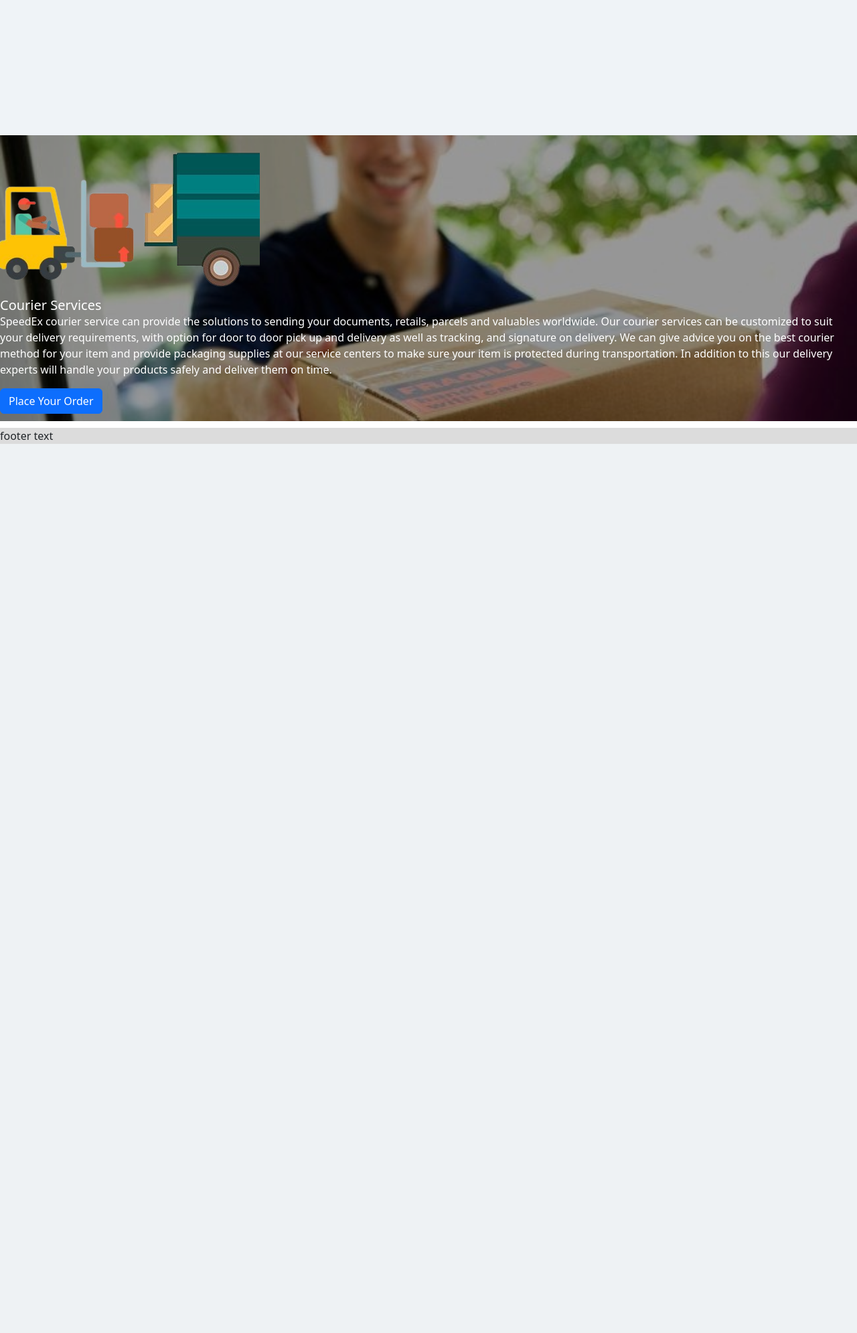
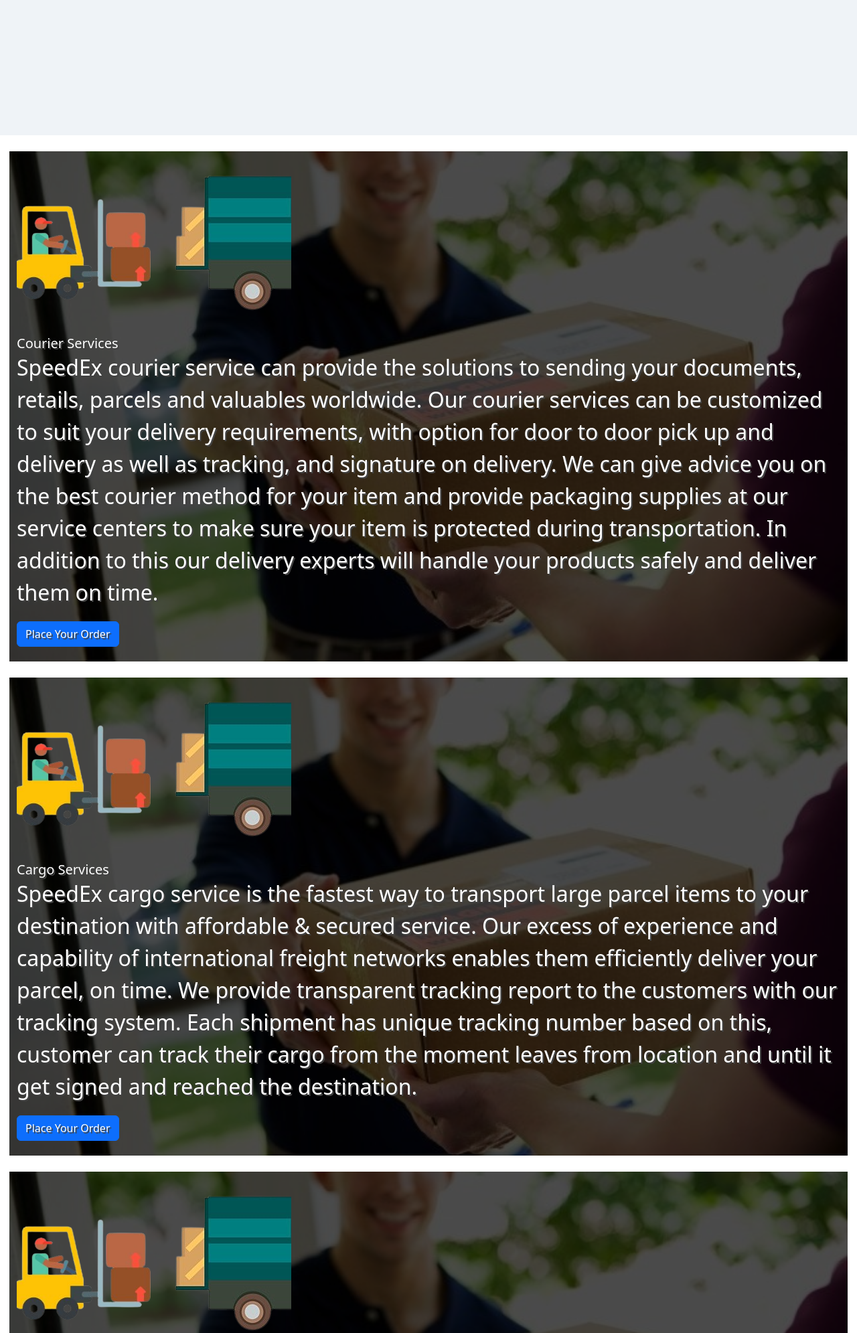
Before and after one commit to shivansh4495/BCA-Project, a Django app: page / in a window 1280 px wide. Shown: the part 598-2589 px from the top of the page at 67% size. Before the commit the page ends 1261 px from the top, so only its background shows below. Run offline with Django 5.2, Linux system fonts and the light colour scheme.

Commit message:
wed-17
homepage front-end completed.

```diff
--- a/courierOperationManagementSystems/homeapp/templates/homePage.html
+++ b/courierOperationManagementSystems/homeapp/templates/homePage.html
@@ -13,15 +13,13 @@
     .nav-link:hover {
       color: #df6b05 !important;
     }
-
     .backgroundimage {
       height: 100vh;
-      background-image: url('{% static "background.gif" %}');
+      background-image: url("{% static 'background.gif' %}");
       background-size: cover;
       background-position: center;
       padding: 20px;
     }
-
     /* Style for Search container */
     .search-container {
       display: flex;
@@ -29,40 +27,64 @@
       justify-content: center;
       align-items: center;
     }
-
     .search-box {
       width: 590px;
     }
-
-    .articleMain {
+    .articleMain, .articleMain2, .articleMain3 {
+      margin: 24px 14px;
       position: relative;
       overflow: hidden;
-      background-image: url('{% static "parcel.jpg" %}');
+      background-image: url("{% static 'parcel.jpg' %}");
       background-size: cover;
     }
-
-    .articleMain:before {
+    .articleMain::before, .articleMain2::before, .articleMain3::before {
       content: "";
       position: absolute;
       top: 0;
       left: 0;
       width: 100%;
       height: 100%;
-      background-color: rgba(0, 0, 0, 0.4);
+      background-color: rgba(0, 0, 0, 0.7);
       /* Adjust opacity for fading effect */
     }
-
-    .articleMain img,
-    .card-body {
+    .articleMain img, .articleMain2 img, .articleMain3 img, .card-body {
       position: relative;
+      margin: 11px;
+      font-size:xx-large;
+      text-shadow: 2px 2px #424242;
       color: rgb(255, 255, 255);
       z-index: 1;
       /* Ensure the content is above the background */
     }
-
-    footer {
-      margin-top: 10px;
-      background-color: gainsboro;
+    .footerClass {
+      margin: 13px;
+      font-size:xx-large;
+      position: relative;
+      overflow: hidden;
+      background-image:url("{% static 'aboutus.jpg' %}");
+      background-repeat: no-repeat;
+      background-size: cover;
+    }
+    .footerClass::after{
+      content: "";
+      position: absolute;
+      top: 0;
+      left: 0;
+      width: 100%;
+      height: 100%;
+      background-color: rgba(0, 0, 0, 0.7);
+    }
+    footer h1 {
+      position: relative;
+      text-align: center;
+      background-color:lightblue;
+      z-index: 1;
+    }
+    .footerClass p {
+      position: relative;
+      z-index: 1;
+      color: white;
+      text-shadow: 2px 2px #424242;
     }
   </style>
 </head>
@@ -148,8 +170,41 @@
       </div>
     </div>
   </div>
-  <footer>
-    footer text
+    <div class="articleMain2">
+      <img src="{% static 'Forklift.png' %}" class="card-img-top" alt="forklift"
+        style="margin-top: 39px; height: 200px; width: 200px;">
+      <img src="{% static 'van.png' %}" class="card-img-top2" alt="van">
+      <div class="card-body">
+        <h5 class="card-title">Cargo Services</h5>
+        <p class="card-text">
+          SpeedEx cargo service is the fastest way to transport large parcel items to your destination with affordable & secured service. Our excess of experience and capability of international freight networks enables them efficiently deliver your parcel, on time. We provide transparent tracking report to the customers with our tracking system.
+          Each shipment has unique tracking number based on this, customer can track their cargo from the moment leaves from location and until it get signed and reached the destination.
+        </p>
+        <a href="#" class="btn btn-primary" style="margin-bottom: 11px;">Place Your Order</a>
+      </div>
+    </div>
+  </div>
+    <div class="articleMain3">
+      <img src="{% static 'Forklift.png' %}" class="card-img-top" alt="forklift"
+        style="margin-top: 39px; height: 200px; width: 200px;">
+      <img src="{% static 'van.png' %}" class="card-img-top2" alt="van">
+      <div class="card-body">
+        <h5 class="card-title">Logistics Services</h5>
+        <p class="card-text">
+          SpeedEx provides a wide range of logistics solutions via ships, aircraft, train and trucks which can be customized to support your business. We can drive growth with our professional logistics solutions for a small business, individual, corporation or government department, etc.
+          Make simplify your business, improve your profit with our innovative logistics solutions. Our delivery professionals can support reduce the time you spend to handling larger projects to storing, packing and delivering to your destination on time.
+        </p>
+        <a href="#" class="btn btn-primary" style="margin-bottom: 11px;">Place Your Order</a>
+      </div>
+    </div>
+  </div>
+  <footer class="footerClass">
+    <h1>ABOUT US </h1>
+    <p>
+      SpeedEx Courier Service is a leading courier and cargo delivery services in International. We bring together the world’s top parcel and cargo carriers into a single access point under our trademark to allowing our customers to save time and money on all their logistics needs.
+      We provide our customers to multiple cargo, courier and logistics services, without limitations on the size, value and weight of parcels we deliver. We have the resources and expertise to deliver and to pick up from virtually any destination on the world.
+      SpeedEx is most efficient and reliable courier service providers who follow professional practices to deliver the best service. With over two decade of existence, experienced team and strong service network, we have been able to efficiently serve our clientele to their needs in International courier Services at most competitive prices.
+    </p>
   </footer>
   <script src="https://cdn.jsdelivr.net/npm/bootstrap@5.3.3/dist/js/bootstrap.bundle.min.js"
     integrity="sha384-YvpcrYf0tY3lHB60NNkmXc5s9fDVZLESaAA55NDzOxhy9GkcIdslK1eN7N6jIeHz"
```
Also changed, not shown: courierOperationManagementSystems/homeapp/static/aboutus.jpg (added).
